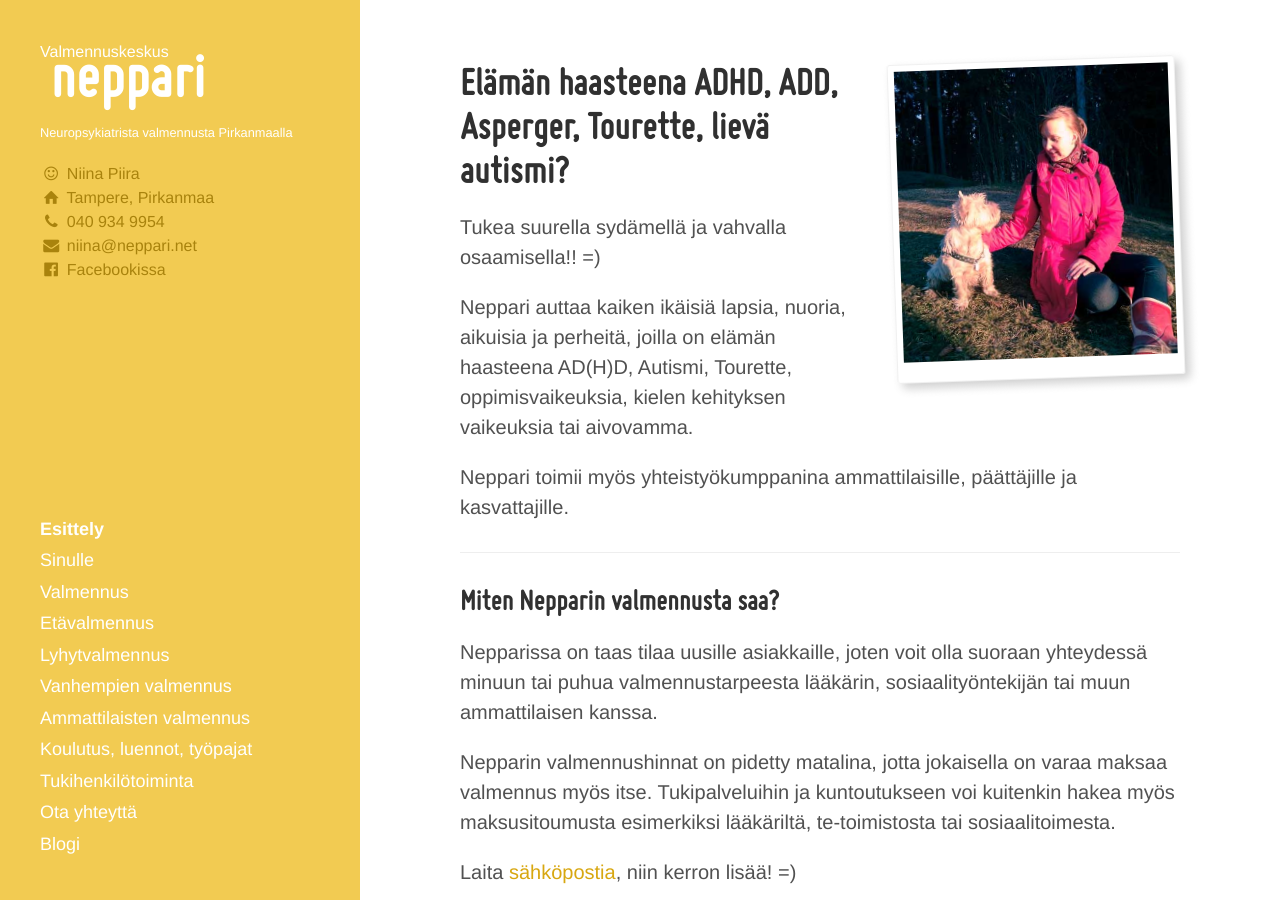
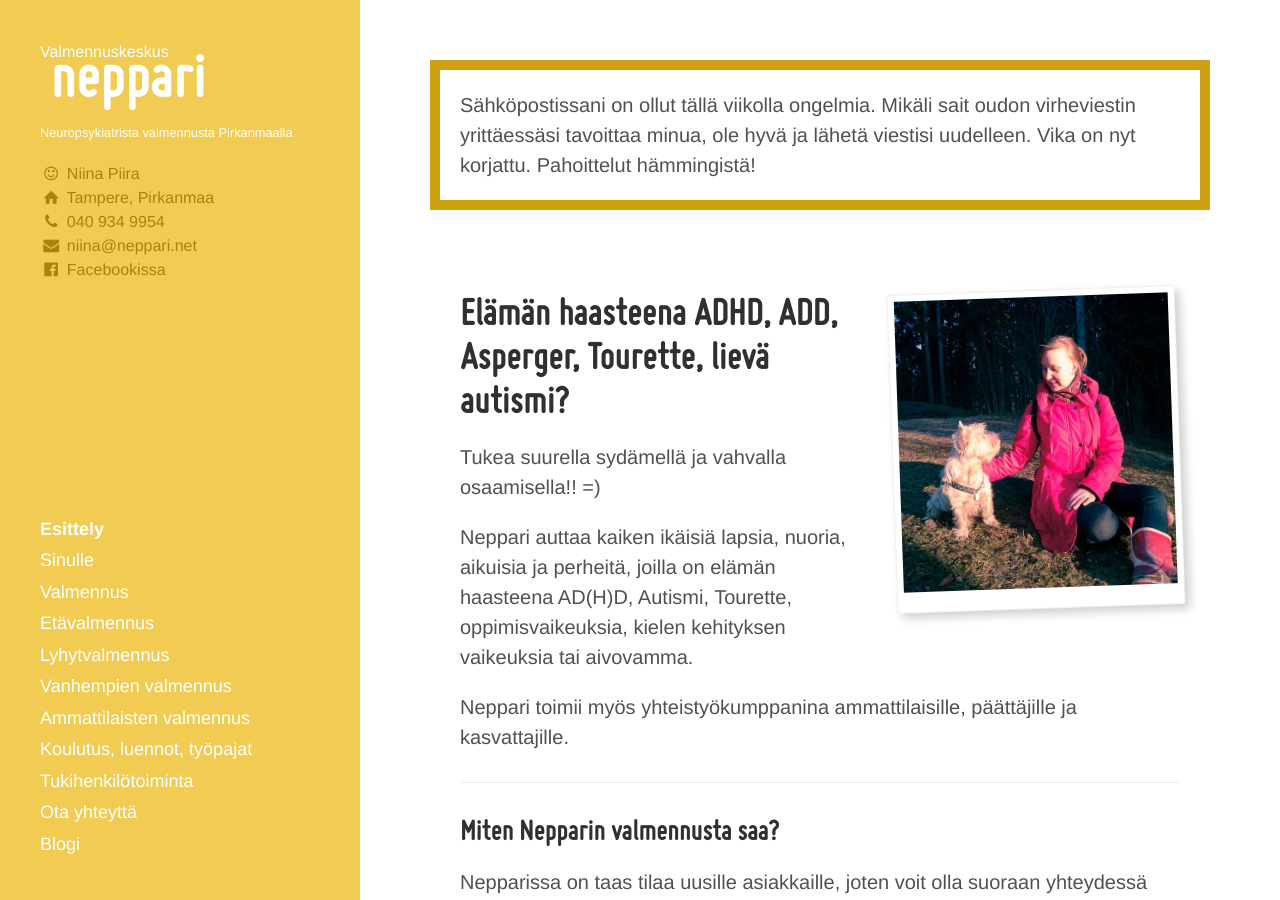
Before and after one commit to niinapiira/neppari.net, a Jekyll site: the page built from index.md, in a window 1280 px wide and 900 px high. Built offline with Jekyll 4.4.1, drawn with Linux system fonts in a browser that asks for light colours.

Commit message:
Add info message about this week's email problem

```diff
--- a/_config.yml
+++ b/_config.yml
@@ -8,7 +8,7 @@ tagline-short:    'Neuropsykiatrista valmennusta Pirkanmaalla'
 siteurl:          https://www.neppari.net
 ry-text:          Niina Piira on Neuropsykiatriset valmentajat ry:n rekisteröity jäsen sekä hallituksen jäsen.
 ry-link:          Katso valmennuksen yleisesite yhdistyksen sivuilta klikkaamalla tästä.
-absence-notification:   false
+absence-notification:   Sähköpostissani on ollut tällä viikolla ongelmia. Mikäli sait oudon virheviestin yrittäessäsi tavoittaa minua, ole hyvä ja lähetä viestisi uudelleen. Vika on nyt korjattu. Pahoittelut hämmingistä!
 permalink:        /blogi/:title/
 
 plugins:
```
